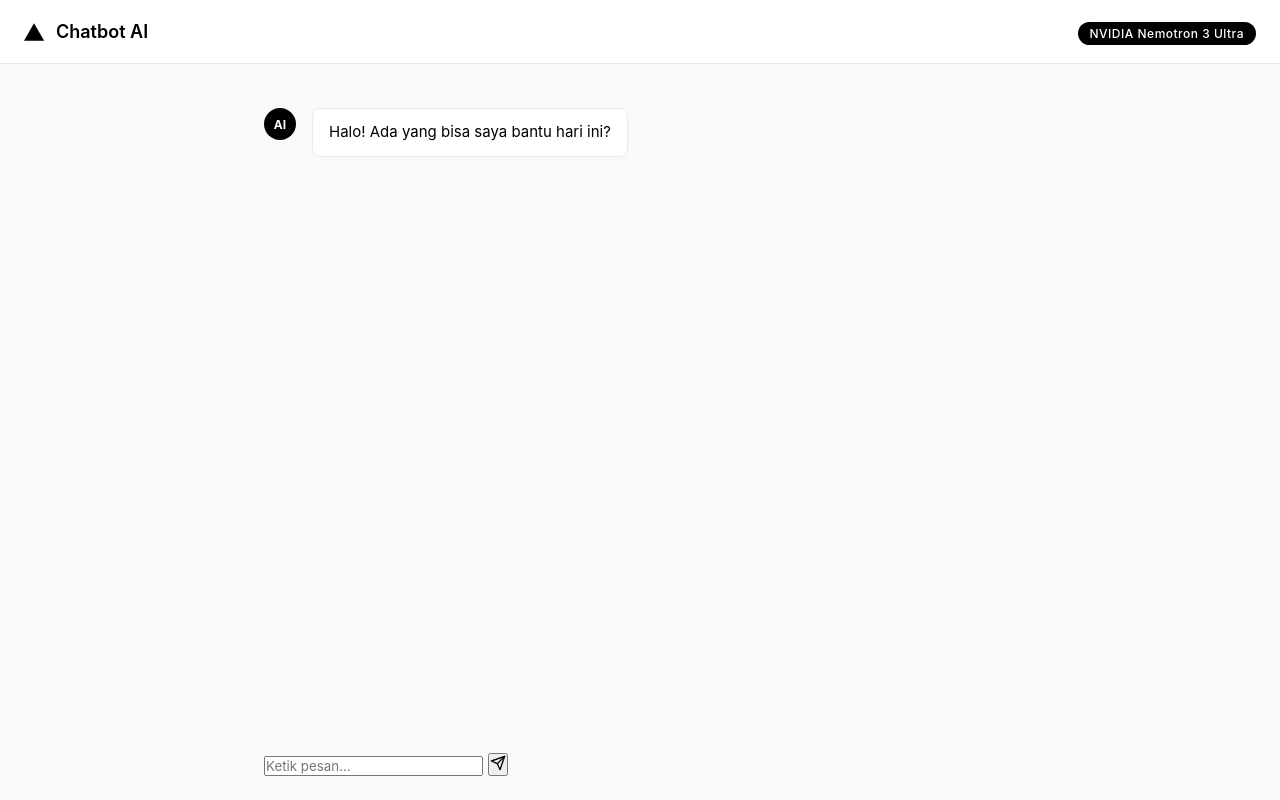
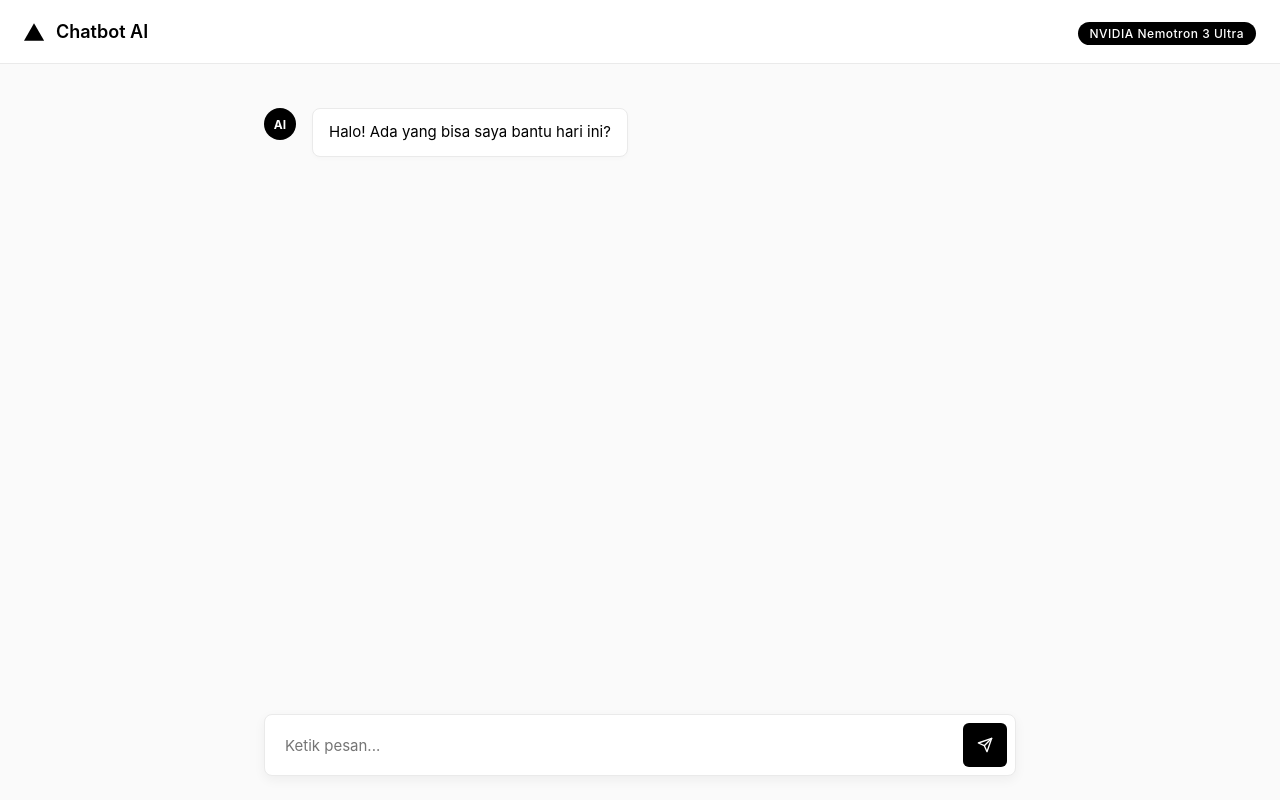
Before and after one commit to muhammadrandyano/271_ChatBot, a website: page public/index.html in a window 1280 px wide. Drawn offline with Linux system fonts and the light colour scheme.

Commit message:
style: selesaikan styling lengkap UI chat bergaya Vercel

```diff
--- a/public/style.css
+++ b/public/style.css
@@ -117,3 +117,47 @@ body {
     color: #fff;
     border-color: #000;
 }
+
+/* Input Area */
+.input-area {
+    display: flex;
+    gap: 12px;
+    margin-top: 20px;
+    background: #fff;
+    border: 1px solid #eaeaea;
+    border-radius: 8px;
+    padding: 8px;
+    box-shadow: 0 4px 12px rgba(0,0,0,0.05);
+}
+
+.input-area input {
+    flex: 1;
+    border: none;
+    outline: none;
+    padding: 12px;
+    font-size: 15px;
+    background: transparent;
+}
+
+.input-area button {
+    background: #000;
+    color: #fff;
+    border: none;
+    border-radius: 6px;
+    width: 44px;
+    height: 44px;
+    display: flex;
+    align-items: center;
+    justify-content: center;
+    cursor: pointer;
+    transition: background 0.2s;
+}
+
+.input-area button:hover {
+    background: #333;
+}
+
+.input-area button:disabled {
+    background: #ccc;
+    cursor: not-allowed;
+}
```
